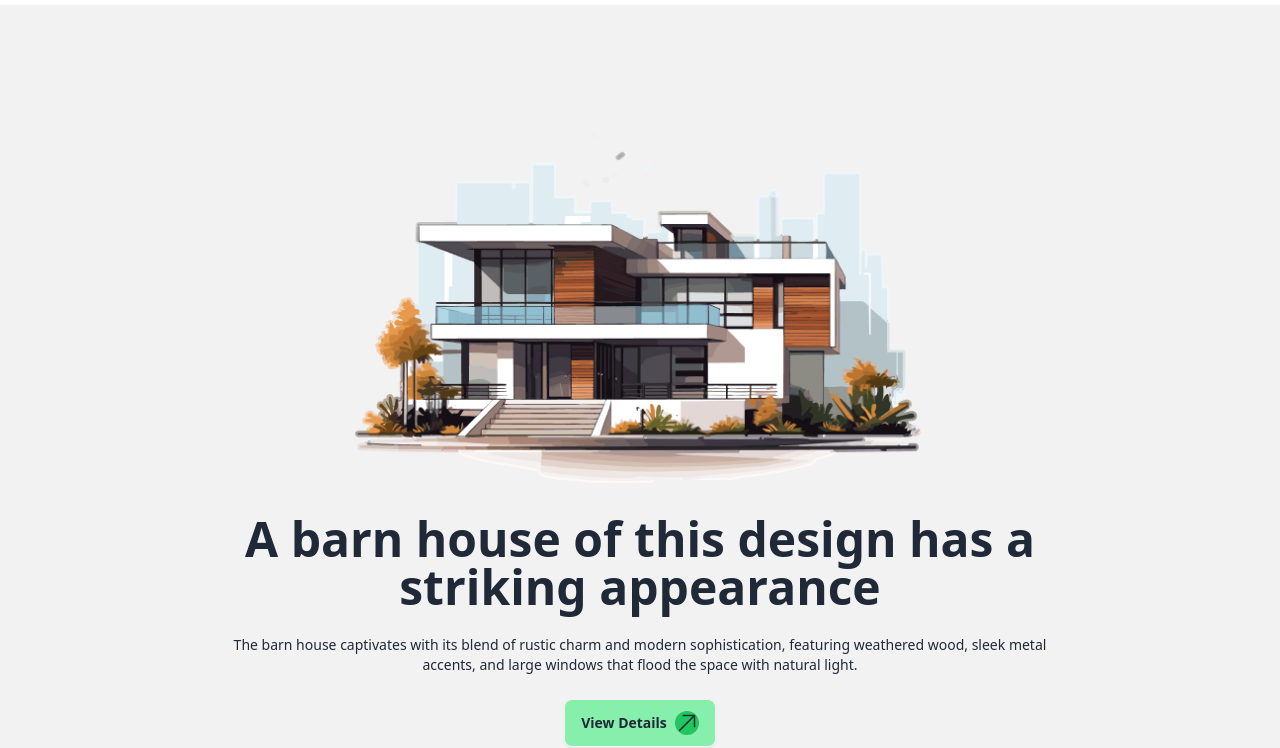
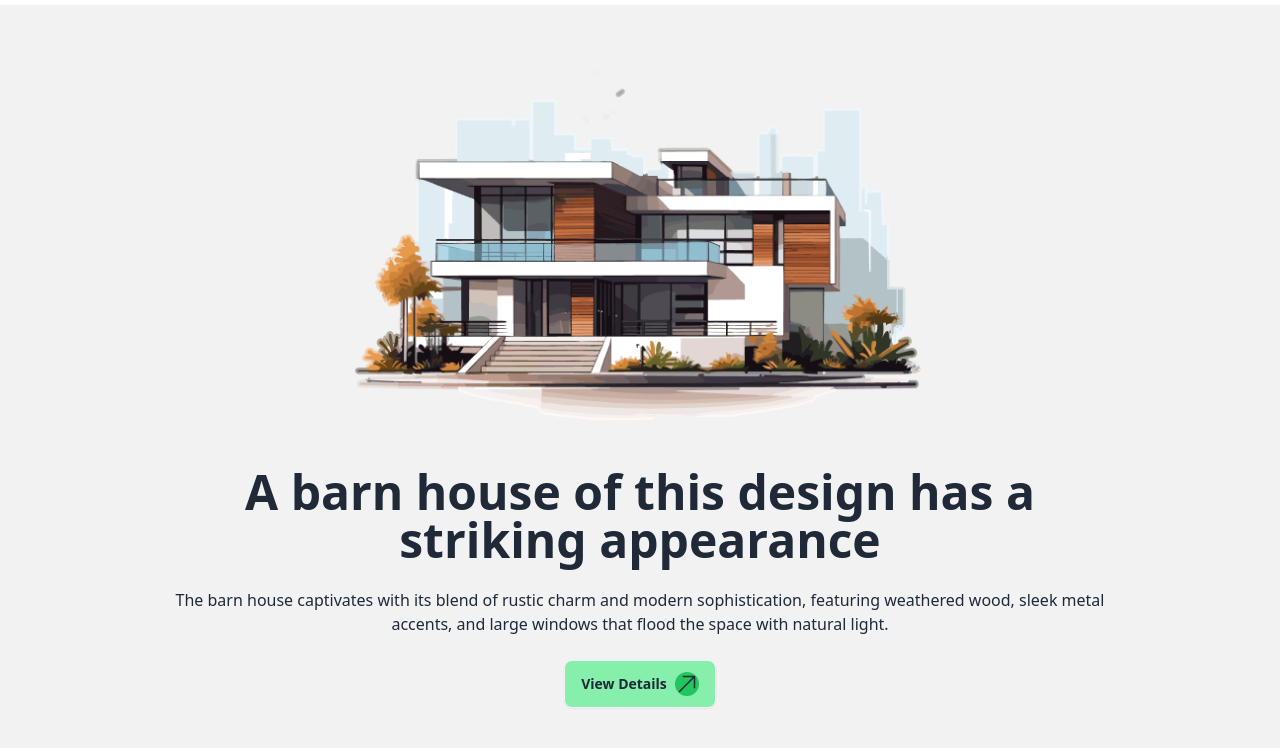
Before and after one commit to imteajrafid/my-threenub-project-repo, a plain HTML site: page index.html in a window 1280 px wide. Shown: the part 63-811 px from the top of the page. Drawn offline with nearby package versions, Linux system fonts and the light colour scheme.

Commit message:
added resplesment banner

```diff
--- a/index.html
+++ b/index.html
@@ -84,19 +84,20 @@
 </nav>
 <body>
   <header>
+
     <section>
       <!-- Banner -->
-      <div class="hero bg-base-200 min-h-screen flex flex-col px-36 py-32">
+      <div class="hero bg-base-200 min-h-screen flex flex-col justify-center">
         <!-- Banner Image -->
-        <div class="w-full ">
-          <img src="assets/banner.png" alt="Banner Image" class=" h-auto object-cover mx-auto">
+        <div class="flex justify-center w-full">
+          <img src="assets/banner.png" alt="Banner Image" class="h-auto object-cover">
         </div>
 
         <!-- Banner Content -->
-        <div class="hero-content text-center py-8">
+        <div class="hero-content text-center py-8 mt-4">
           <div>
             <h1 class="text-5xl font-bold">A barn house of this design has a <br> striking appearance</h1>
-            <p class="py-6 text-sm">
+            <p class="py-6">
               The barn house captivates with its blend of rustic charm and modern sophistication, featuring weathered wood, sleek metal <br> accents, and large windows that flood the space with natural light.
             </p>
             <button class="btn bg-green-300">View Details
@@ -108,11 +109,6 @@
         </div>
       </div>
     </section>
-
-
-
-
-
     <!-- Hero -->
     <div class="hero bg-base-200 w-full">
       <div class="container mx-auto px-4 py-8 w-[1170] h-[545]">
```
